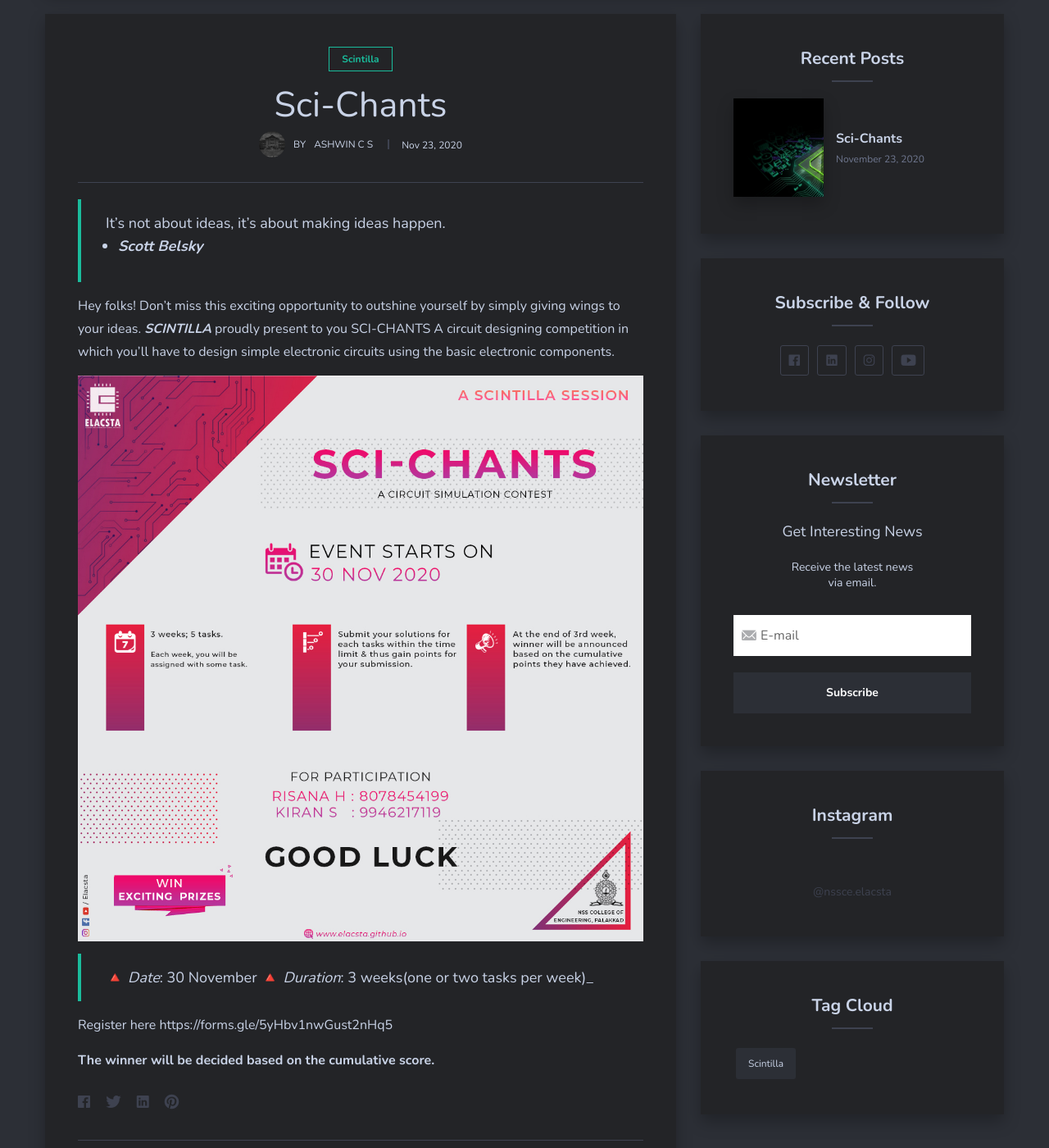
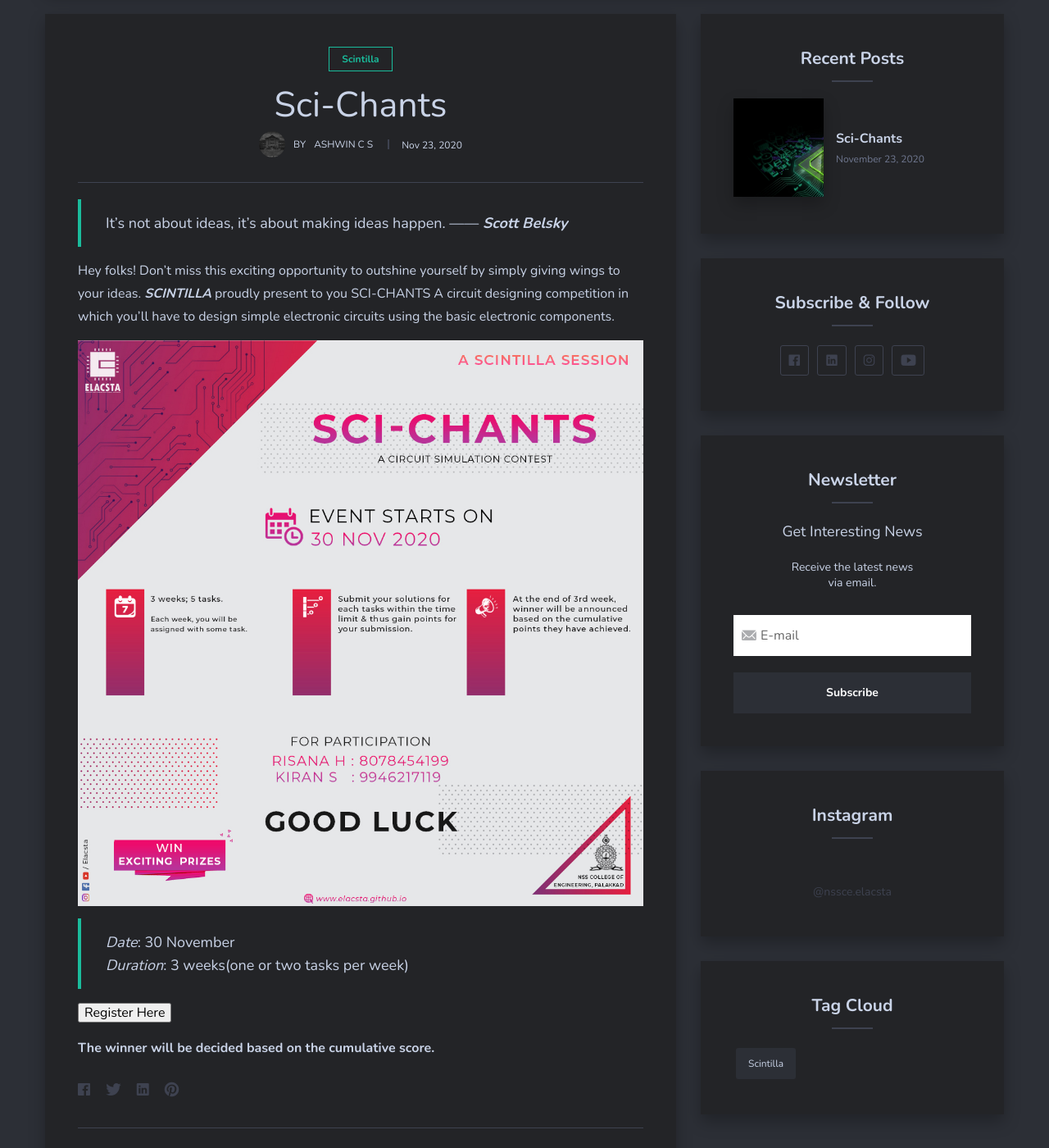
Before and after one commit to elacsta/scintilla, a Jekyll site: the page built from _posts/2020-11-16-First-Blog-To-SCINTILLA.markdown, in a window 1280 px wide and 1400 px high, scrolled down 708 px. Shown: the whole window at 82% size. Built offline with Jekyll 4.4.1, drawn with Linux system fonts in a browser that asks for light colours; nearby versions of some CDN libraries; comment, search, counter and statistics services are not loaded.

Commit message:
modified post1 - scichants event launch

```diff
--- a/_posts/2020-11-16-First-Blog-To-SCINTILLA.markdown
+++ b/_posts/2020-11-16-First-Blog-To-SCINTILLA.markdown
@@ -6,8 +6,7 @@
 tags:   Scintilla
 ---
 
-> It's not about ideas, it's about making ideas happen.
-> - ***Scott Belsky***
+> It's not about ideas, it's about making ideas happen.  —— ***Scott Belsky***
 
 Hey folks! Don't miss this exciting opportunity to outshine yourself by simply giving wings to your ideas.
 ***SCINTILLA*** proudly present to you SCI-CHANTS A circuit designing competition in which you'll have to design simple electronic circuits using the basic electronic components.
@@ -15,10 +14,11 @@
 
 ![]({{site.baseurl}}/img/12.jpg)
 
->🔺 *Date*: 30 November
->🔺 *Duration*: 3 weeks(one or two tasks per week)_
+> *Date*: 30 November<br>
+> *Duration*: 3 weeks(one or two tasks per week)
 
-Register here
-https://forms.gle/5yHbv1nwGust2nHq5
+<button onclick="document.location='https://forms.gle/5yHbv1nwGust2nHq5'">Register Here</button>
+<!-- Register here -->
+<!-- https://forms.gle/5yHbv1nwGust2nHq5 -->
 
 **The winner will be decided based on the cumulative score.**
```
